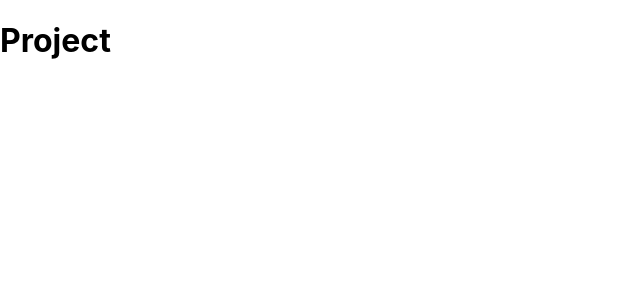
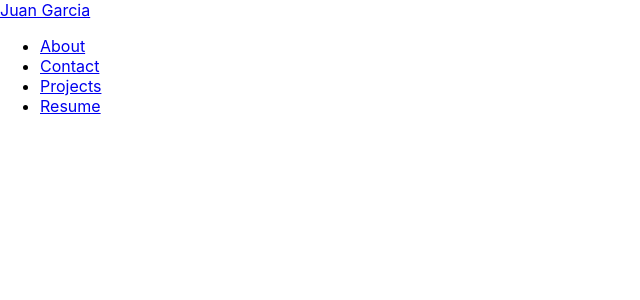
Before and after one commit to juanm98/react-portfolio, a React (Create React App) app: page /projects in a window 1280 px wide. Shown: the top 300 px of the page, without its empty margins (0-640 px from the left). Built offline with nearby package versions, Linux system fonts and the light colour scheme.

Commit message:
Stub up nav bar

```diff
--- a/src/App.js
+++ b/src/App.js
@@ -5,16 +5,20 @@
 import Contact from './pages/Contact'
 import Resume from './pages/Resume'
 import Projects from './pages/Projects'
+import NavBar from './components/NavBar'
+
 
 function App() {
   return (
+    <NavBar>
       <Routes>
         <Route path='about' element={<About />} />
-      <Route path='home' element={<Home />} />
+        <Route path='/' element={<Home />} />
         <Route path='contact' element={<Contact />} />
         <Route path='resume' element={<Resume />} />
         <Route path='projects' element={<Projects />} />
       </Routes>
+    </NavBar>
   );
 }
 
--- /dev/null
+++ b/src/components/NavBar.js
@@ -0,0 +1,49 @@
+import { Link } from "react-router-dom"
+
+function NavBar() {
+  return (
+      <nav>
+          <Link
+              to='/'
+          >
+              Juan Garcia
+          </Link>
+
+          <ul>
+              <li>
+                  <Link
+                      to='/about'
+                  >
+                      About
+                  </Link>
+              </li>
+
+              <li>
+                  <Link
+                      to='/contact'
+                  >
+                      Contact
+                  </Link>
+              </li>
+
+              <li>
+                <Link
+                    to='/projects'
+                >
+                  Projects
+                </Link>
+              </li>
+
+              <li>
+                <Link
+                    to='/resume'
+                >
+                Resume
+                </Link>
+              </li>
+          </ul>
+      </nav>
+  )
+}
+
+export default NavBar
```
Lines whose indentation alone changed are shown as unchanged.
